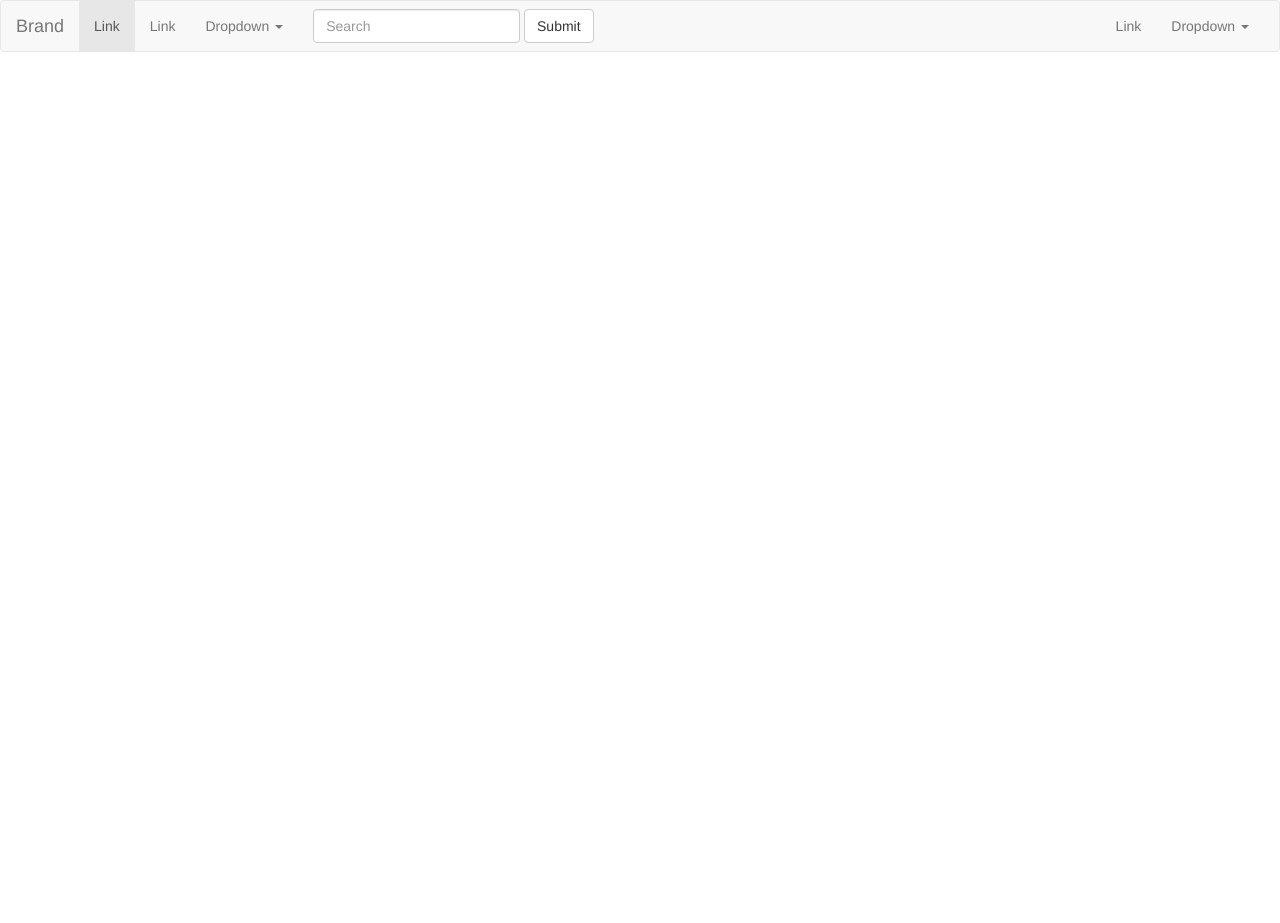
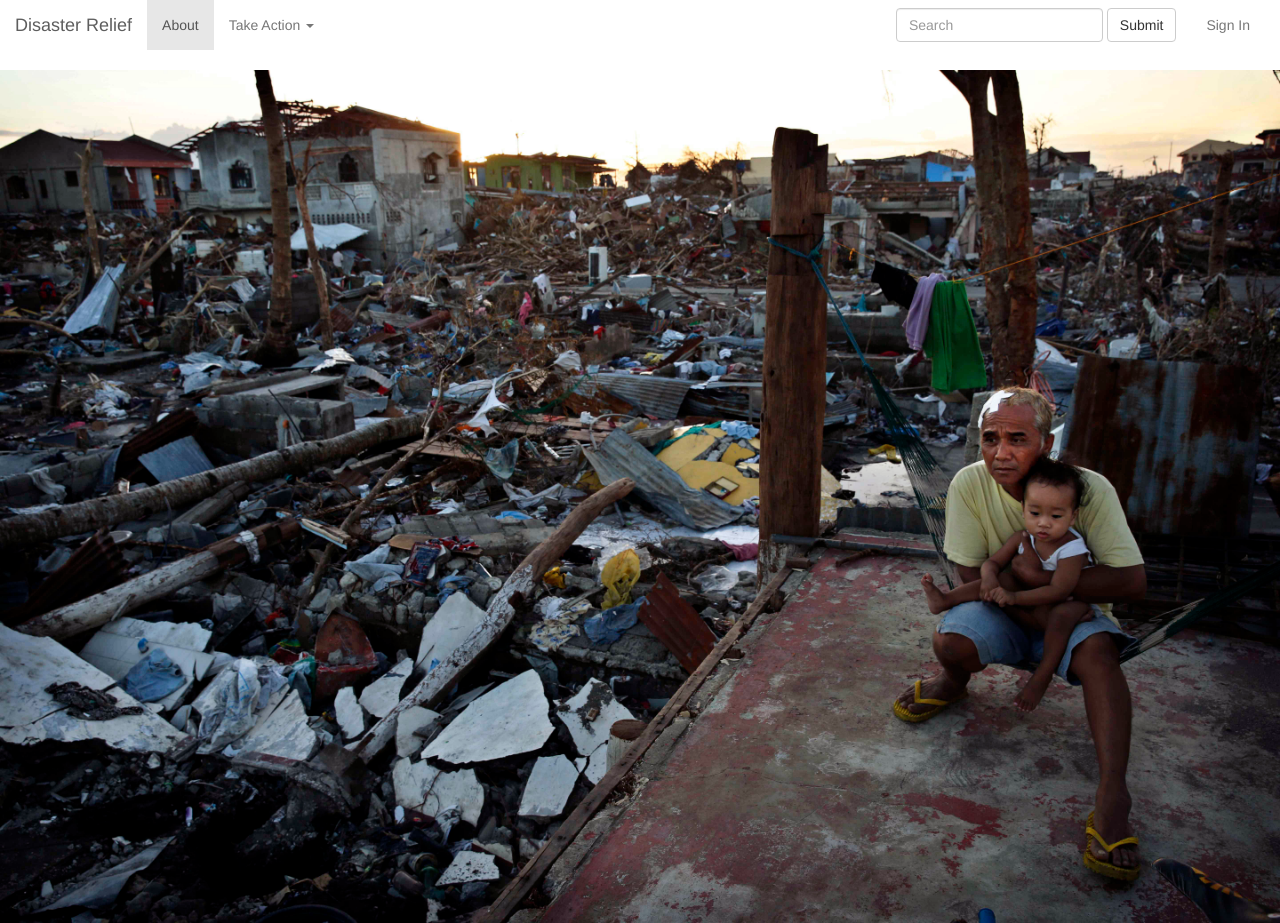
Before and after one commit to deenaariff/hack4humanity, a plain HTML site: page clients/dashboard/index.html in a window 1280 px wide. Before the commit the page ends 800 px from the top, so only its background shows below. Drawn offline with nearby package versions, Linux system fonts and the light colour scheme.

Commit message:
Updated Dash
We can get rid of the picture to replace relief map

```diff
--- a/clients/dashboard/index.html
+++ b/clients/dashboard/index.html
@@ -6,9 +6,12 @@
         <meta name="viewport" content="width=device-width, initial-scale=1">
         <title> Disaster Relief </title>
         <link rel="stylesheet" href="http://maxcdn.bootstrapcdn.com/bootstrap/3.3.5/css/bootstrap.min.css">
+        <link rel="stylesheet" type="text/css" href="/clients/style/style.css">
     </head>
+
     <body>
 
+        <!--Navbar-->
         <nav class="navbar navbar-default">
             <div class="container-fluid">
                 <!-- Brand and toggle get grouped for better mobile display -->
@@ -19,19 +22,18 @@
                         <span class="icon-bar"></span>
                         <span class="icon-bar"></span>
                     </button>
-                    <a class="navbar-brand" href="#">Brand</a>
+                    <a class="navbar-brand" href="#">Disaster Relief</a>
                 </div>
 
                 <!-- Collect the nav links, forms, and other content for toggling -->
                 <div class="collapse navbar-collapse" id="bs-example-navbar-collapse-1">
                     <ul class="nav navbar-nav">
-                        <li class="active"><a href="#">Link <span class="sr-only">(current)</span></a></li>
-                        <li><a href="#">Link</a></li>
+                        <li class="active"><a href="#">About <span class="sr-only">(current)</span></a></li>
                         <li class="dropdown">
-                        <a href="#" class="dropdown-toggle" data-toggle="dropdown" role="button" aria-haspopup="true" aria-expanded="false">Dropdown <span class="caret"></span></a>
+                        <a href="#" class="dropdown-toggle" data-toggle="dropdown" role="button" aria-haspopup="true" aria-expanded="false">Take Action <span class="caret"></span></a>
                             <ul class="dropdown-menu">
-                                <li><a href="#">Action</a></li>
-                                <li><a href="#">Another action</a></li>
+                                <li><a href="#">Yourself</a></li>
+                                <li><a href="#">Organization</a></li>
                                 <li><a href="#">Something else here</a></li>
                                 <li role="separator" class="divider"></li>
                                 <li><a href="#">Separated link</a></li>
@@ -40,28 +42,24 @@
                             </ul>
                         </li>
                     </ul>
-                    <form class="navbar-form navbar-left" role="search">
+                    <ul class="nav navbar-nav navbar-right">
+                        <li><a href="#">Sign In</a></li>
+                    </ul>
+                    <form class="navbar-form navbar-right" role="search">
                         <div class="form-group">
                             <input type="text" class="form-control" placeholder="Search">
                         </div>
                         <button type="submit" class="btn btn-default">Submit</button>
                     </form>
-                    <ul class="nav navbar-nav navbar-right">
-                        <li><a href="#">Link</a></li>
-                        <li class="dropdown">
-                            <a href="#" class="dropdown-toggle" data-toggle="dropdown" role="button" aria-haspopup="true" aria-expanded="false">Dropdown <span class="caret"></span></a>
-                            <ul class="dropdown-menu">
-                                <li><a href="#">Action</a></li>
-                                <li><a href="#">Another action</a></li>
-                                <li><a href="#">Something else here</a></li>
-                                <li role="separator" class="divider"></li>
-                                <li><a href="#">Separated link</a></li>
-                            </ul>
-                        </li>
-                    </ul>
                 </div><!-- /.navbar-collapse -->
             </div><!-- /.container-fluid -->
         </nav>
+
+
+        <!--Central Image-->
+        <div class = "dash">
+            <img src="/clients/img/disaster.jpg" alt="Disaster">
+        </div>
 
     </body>
 
--- /dev/null
+++ b/clients/style/style.css
@@ -0,0 +1,18 @@
+html {
+    width: 100%;
+    height: 100%;
+}
+
+/* NavBar */
+.navbar {
+	background: transparent;
+	border: 0;
+}
+
+/* Home Page */
+.dash img {
+	height: 100%;
+	width: 100%;
+	background-size: cover;
+	background-repeat: no-repeat;
+}
```
Also changed, not shown: clients/img/disaster.jpg (added).
